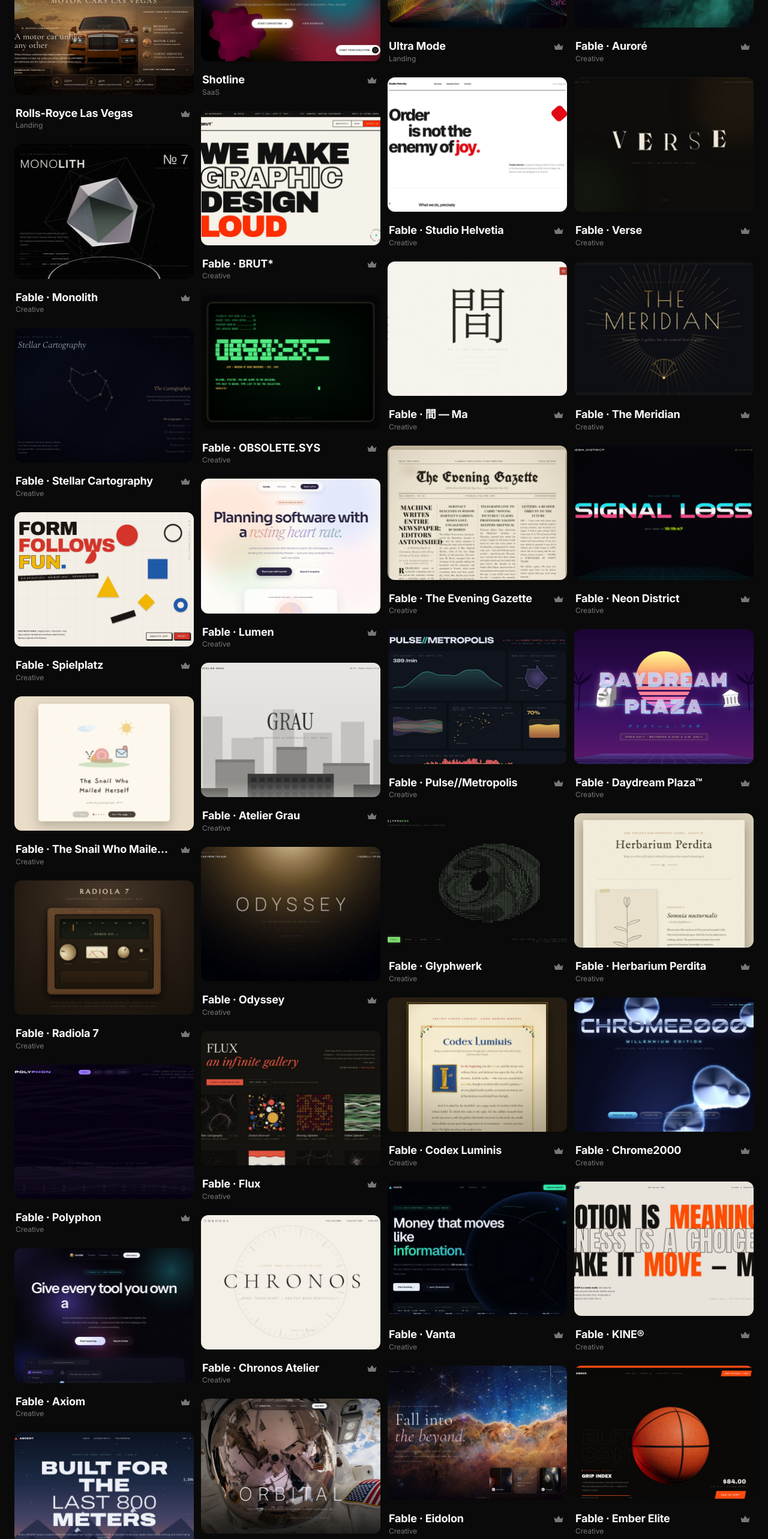
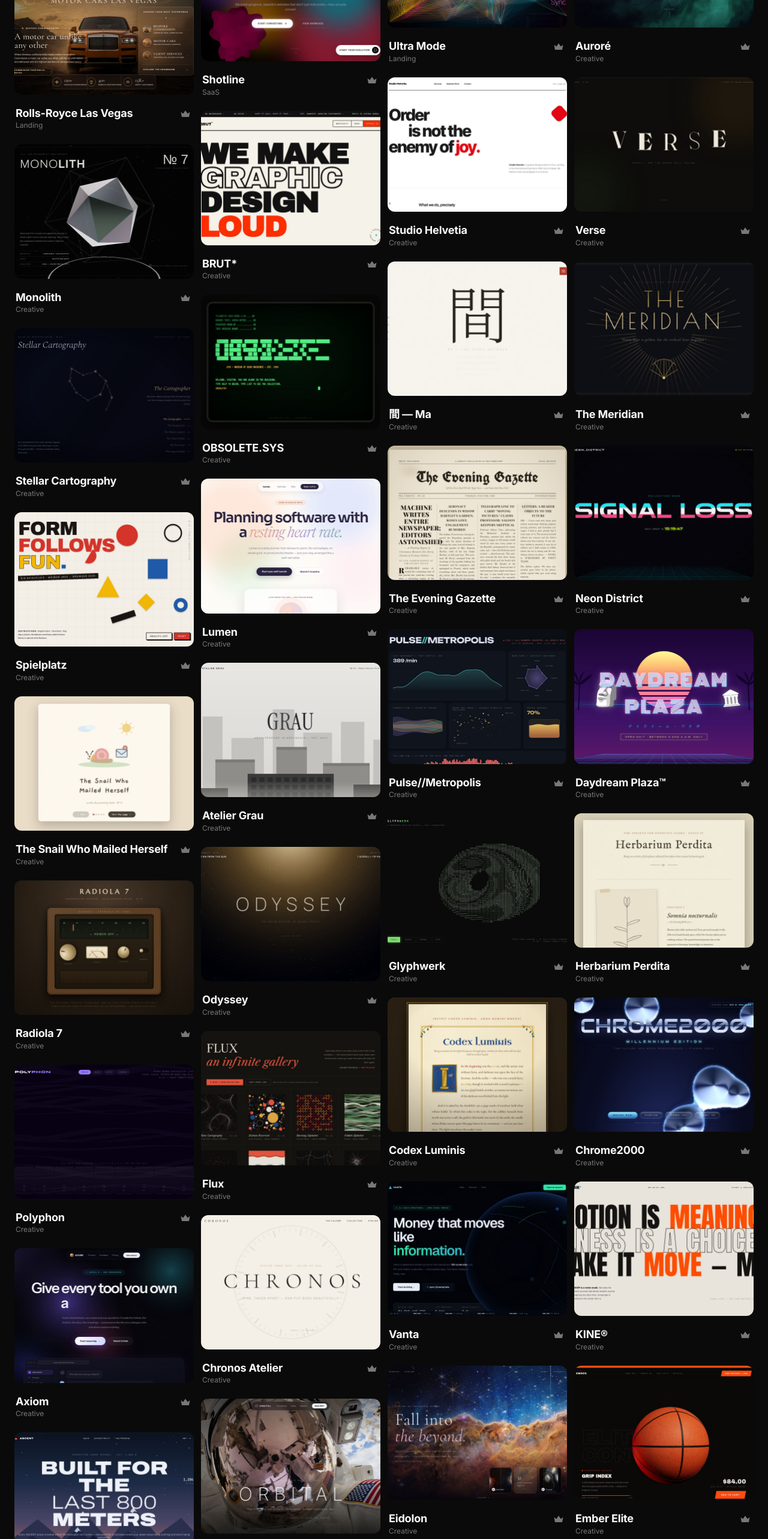
Before and after one commit to bret1976/sitepack, a React (Vite) app: page / in a window 1280 px wide. Shown: the part 2239-4805 px from the top of the page at 60% size. Built offline with nearby package versions, Linux system fonts and the light colour scheme.

Commit message:
Strip leading Fable prefix from all fable-* pack display titles
Bret: remove the word Fable from the front of website pack names.
Slugs (fable-*) unchanged; 35 titles renamed (e.g. Fable · Nocturne → Nocturne).

```diff
--- a/src/packs.js
+++ b/src/packs.js
@@ -380,7 +380,7 @@
   {
     id: "fable-aurora",
     slug: "fable-aurora",
-    title: "Fable · Auroré",
+    title: "Auroré",
     category: "Creative",
     filters: ["Landing", "Creative"],
     tagline: "WebGL aurora shader · luxury fragrance (Fable × 25 #01)",
@@ -396,7 +396,7 @@
   {
     id: "fable-monolith",
     slug: "fable-monolith",
-    title: "Fable · Monolith",
+    title: "Monolith",
     category: "Creative",
     filters: ["Landing", "Creative"],
     tagline: "Three.js refractive crystal · museum of one (Fable × 25 #02)",
@@ -412,7 +412,7 @@
   {
     id: "fable-brut",
     slug: "fable-brut",
-    title: "Fable · BRUT*",
+    title: "BRUT*",
     category: "Creative",
     filters: ["Landing", "Creative"],
     tagline: "Brutalist type · design collective (Fable × 25 #03)",
@@ -428,7 +428,7 @@
   {
     id: "fable-helvetia",
     slug: "fable-helvetia",
-    title: "Fable · Studio Helvetia",
+    title: "Studio Helvetia",
     category: "Creative",
     filters: ["Landing", "Creative"],
     tagline: "Swiss grid · International Style (Fable × 25 #04)",
@@ -444,7 +444,7 @@
   {
     id: "fable-verse",
     slug: "fable-verse",
-    title: "Fable · Verse",
+    title: "Verse",
     category: "Creative",
     filters: ["Landing", "Creative"],
     tagline: "Kinetic typography · a poem you scroll (Fable × 25 #05)",
@@ -460,7 +460,7 @@
   {
     id: "fable-stellar",
     slug: "fable-stellar",
-    title: "Fable · Stellar Cartography",
+    title: "Stellar Cartography",
     category: "Creative",
     filters: ["Landing", "Creative"],
     tagline: "1,400 living particles · invented constellations (Fable × 25 #06)",
@@ -475,7 +475,7 @@
   {
     id: "fable-terminal",
     slug: "fable-terminal",
-    title: "Fable · OBSOLETE.SYS",
+    title: "OBSOLETE.SYS",
     category: "Creative",
     filters: ["Landing", "Creative"],
     tagline: "Working CRT terminal · museum of dead machines (Fable × 25 #07)",
@@ -490,7 +490,7 @@
   {
     id: "fable-ma",
     slug: "fable-ma",
-    title: "Fable · 間 — Ma",
+    title: "間 — Ma",
     category: "Creative",
     filters: ["Landing", "Creative"],
     tagline: "Japanese negative space · four seasons (Fable × 25 #08)",
@@ -505,7 +505,7 @@
   {
     id: "fable-gatsby",
     slug: "fable-gatsby",
-    title: "Fable · The Meridian",
+    title: "The Meridian",
     category: "Creative",
     filters: ["Landing", "Creative"],
     tagline: "Art Deco grand hotel · gilded SVG (Fable × 25 #09)",
@@ -520,7 +520,7 @@
   {
     id: "fable-bauhaus",
     slug: "fable-bauhaus",
-    title: "Fable · Spielplatz",
+    title: "Spielplatz",
     category: "Creative",
     filters: ["Landing", "Creative"],
     tagline: "Bauhaus playground · draggable physics (Fable × 25 #10)",
@@ -535,7 +535,7 @@
   {
     id: "fable-lumen",
     slug: "fable-lumen",
-    title: "Fable · Lumen",
+    title: "Lumen",
     category: "Creative",
     filters: ["Landing", "Creative"],
     tagline: "Organic gradient blobs · soft SaaS (Fable × 25 #11)",
@@ -550,7 +550,7 @@
   {
     id: "fable-gazette",
     slug: "fable-gazette",
-    title: "Fable · The Evening Gazette",
+    title: "The Evening Gazette",
     category: "Creative",
     filters: ["Landing", "Creative"],
     tagline: "1890s broadsheet · pure letterpress (Fable × 25 #12)",
@@ -565,7 +565,7 @@
   {
     id: "fable-neon-district",
     slug: "fable-neon-district",
-    title: "Fable · Neon District",
+    title: "Neon District",
     category: "Creative",
     filters: ["Landing", "Creative"],
     tagline: "Cyberpunk glitch · techwear lookbook (Fable × 25 #13)",
@@ -580,7 +580,7 @@
   {
     id: "fable-storybook",
     slug: "fable-storybook",
-    title: "Fable · The Snail Who Mailed Herself",
+    title: "The Snail Who Mailed Herself",
     category: "Creative",
     filters: ["Landing", "Creative"],
     tagline: "Watercolor storybook · SVG illustration (Fable × 25 #14)",
@@ -595,7 +595,7 @@
   {
     id: "fable-atelier",
     slug: "fable-atelier",
-    title: "Fable · Atelier Grau",
+    title: "Atelier Grau",
     category: "Creative",
     filters: ["Landing", "Creative"],
     tagline: "Monochrome architecture · layered parallax (Fable × 25 #15)",
@@ -610,7 +610,7 @@
   {
     id: "fable-pulse",
     slug: "fable-pulse",
-    title: "Fable · Pulse//Metropolis",
+    title: "Pulse//Metropolis",
     category: "Creative",
     filters: ["Landing", "Creative"],
     tagline: "Six living charts · data as ornament (Fable × 25 #16)",
@@ -625,7 +625,7 @@
   {
     id: "fable-daydream",
     slug: "fable-daydream",
-    title: "Fable · Daydream Plaza™",
+    title: "Daydream Plaza™",
     category: "Creative",
     filters: ["Landing", "Creative"],
     tagline: "Vaporwave mall · open 3–4 a.m. only (Fable × 25 #17)",
@@ -640,7 +640,7 @@
   {
     id: "fable-radiola",
     slug: "fable-radiola",
-    title: "Fable · Radiola 7",
+    title: "Radiola 7",
     category: "Creative",
     filters: ["Landing", "Creative"],
     tagline: "Skeuomorphic radio · real Web Audio synthesis (Fable × 25 #18)",
@@ -655,7 +655,7 @@
   {
     id: "fable-odyssey",
     slug: "fable-odyssey",
-    title: "Fable · Odyssey",
+    title: "Odyssey",
     category: "Creative",
     filters: ["Landing", "Creative"],
     tagline: "Solar system scrollytelling · canvas planets (Fable × 25 #19)",
@@ -670,7 +670,7 @@
   {
     id: "fable-ascii",
     slug: "fable-ascii",
-    title: "Fable · Glyphwerk",
+    title: "Glyphwerk",
     category: "Creative",
     filters: ["Landing", "Creative"],
     tagline: "Real-time ASCII engine · 3D in characters (Fable × 25 #20)",
@@ -685,7 +685,7 @@
   {
     id: "fable-herbarium",
     slug: "fable-herbarium",
-    title: "Fable · Herbarium Perdita",
+    title: "Herbarium Perdita",
     category: "Creative",
     filters: ["Landing", "Creative"],
     tagline: "Engraved botany · plants that never were (Fable × 25 #21)",
@@ -700,7 +700,7 @@
   {
     id: "fable-synth",
     slug: "fable-synth",
-    title: "Fable · Polyphon",
+    title: "Polyphon",
     category: "Creative",
     filters: ["Landing", "Creative"],
     tagline: "Playable synthesizer · reactive visuals (Fable × 25 #22)",
@@ -715,7 +715,7 @@
   {
     id: "fable-flux",
     slug: "fable-flux",
-    title: "Fable · Flux",
+    title: "Flux",
     category: "Creative",
     filters: ["Landing", "Creative"],
     tagline: "Seeded generative gallery · eight algorithms (Fable × 25 #23)",
@@ -730,7 +730,7 @@
   {
     id: "fable-codex",
     slug: "fable-codex",
-    title: "Fable · Codex Luminis",
+    title: "Codex Luminis",
     category: "Creative",
     filters: ["Landing", "Creative"],
     tagline: "Illuminated manuscript · gold leaf in CSS (Fable × 25 #24)",
@@ -745,7 +745,7 @@
   {
     id: "fable-chrome",
     slug: "fable-chrome",
-    title: "Fable · Chrome2000",
+    title: "Chrome2000",
     category: "Creative",
     filters: ["Landing", "Creative"],
     tagline: "Y2K liquid metal · per-pixel metaballs (Fable × 25 #25)",
@@ -760,7 +760,7 @@
   {
     id: "fable-axiom",
     slug: "fable-axiom",
-    title: "Fable · Axiom",
+    title: "Axiom",
     category: "Creative",
     filters: ["Landing", "Creative"],
     tagline: "AI SaaS platform · cursor spotlight, pinned feature theater (Fable × 25 #26)",
@@ -775,7 +775,7 @@
   {
     id: "fable-chronos",
     slug: "fable-chronos",
-    title: "Fable · Chronos Atelier",
+    title: "Chronos Atelier",
     category: "Creative",
     filters: ["Landing", "Creative"],
     tagline: "Haute horlogerie · scroll-assembled watch, horizontal rail (Fable × 25 #27)",
@@ -790,7 +790,7 @@
   {
     id: "fable-vanta",
     slug: "fable-vanta",
-    title: "Fable · Vanta",
+    title: "Vanta",
     category: "Creative",
     filters: ["Landing", "Creative"],
     tagline: "Fintech infrastructure · Three.js particle Earth, live rails (Fable × 25 #28)",
@@ -805,7 +805,7 @@
   {
     id: "fable-kine",
     slug: "fable-kine",
-    title: "Fable · KINE®",
+    title: "KINE®",
     category: "Creative",
     filters: ["Landing", "Creative"],
     tagline: "Motion studio · velocity-reactive type, cursor previews (Fable × 25 #29)",
@@ -820,7 +820,7 @@
   {
     id: "fable-ascent",
     slug: "fable-ascent",
-    title: "Fable · Ascent Equipment",
+    title: "Ascent Equipment",
     category: "Creative",
     filters: ["Landing", "Creative"],
     tagline: "Expedition apparel · parallax range, altitude scrollytelling (Fable × 25 #30)",
@@ -835,7 +835,7 @@
   {
     id: "fable-orbital",
     slug: "fable-orbital",
-    title: "Fable · Orbital",
+    title: "Orbital",
     category: "Creative",
     filters: ["Landing", "Creative"],
     tagline: "Space hotel · scroll-driven NASA film, statement type (Fable × 25 #31)",
@@ -850,7 +850,7 @@
   {
     id: "fable-eidolon",
     slug: "fable-eidolon",
-    title: "Fable · Eidolon",
+    title: "Eidolon",
     category: "Creative",
     filters: ["Landing", "Creative"],
     tagline: "Dreamworld atelier · JWST worlds, glass reels (Fable × 25 #32)",
@@ -865,7 +865,7 @@
   {
     id: "fable-ember",
     slug: "fable-ember",
-    title: "Fable · Ember Elite",
+    title: "Ember Elite",
     category: "Creative",
     filters: ["Landing", "Creative"],
     tagline: "Product theater · live 3D basketball, drag to spin (Fable × 25 #33)",
@@ -880,7 +880,7 @@
   {
     id: "fable-casa",
     slug: "fable-casa",
-    title: "Fable · Casa.",
+    title: "Casa.",
     category: "Creative",
     filters: ["Landing", "Creative"],
     tagline: "Architecture journal · Muralla Roja, sticky study (Fable × 25 #34)",
@@ -895,7 +895,7 @@
   {
     id: "fable-nocturne",
     slug: "fable-nocturne",
-    title: "Fable · Nocturne",
+    title: "Nocturne",
     category: "Creative",
     filters: ["Landing", "Creative"],
     tagline: "Night film house · full-screen scene wipes (Fable × 25 #35)",
```
